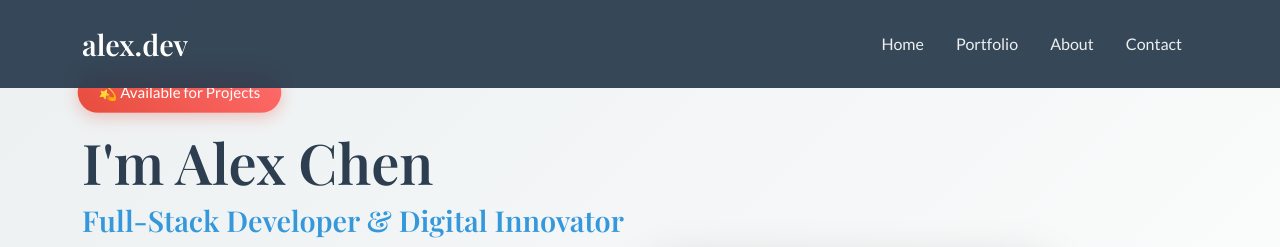
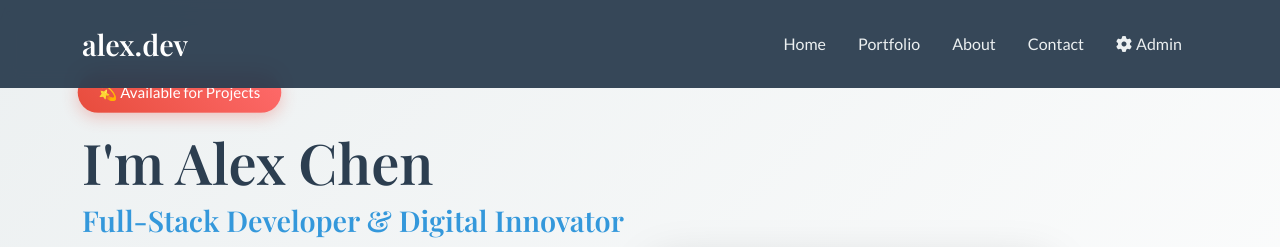
Before and after one commit to von-5412/Portfolio-website, a Flask app: page / in a window 1280 px wide. Shown: the top 247 px of the page. Run offline with Flask 3, Linux system fonts and the light colour scheme; data comes from the database, SQL or seed files in the repository.

Commit message:
Assistant checkpoint: Add admin button to navbar and fix dashboard error
Assistant generated file changes:
- templates/admin_dashboard.html: Fix users count calculation to handle string values
- templates/base.html: Add admin button to navbar

---

User prompt:

bro also add a button in navbar directing to admin pagge

Replit-Commit-Author: Assistant
Replit-Commit-Session-Id: 99ef37f1-ee84-46d7-b1b0-b8797acfce48

```diff
--- a/templates/admin_dashboard.html
+++ b/templates/admin_dashboard.html
@@ -1,4 +1,3 @@
-
 <!DOCTYPE html>
 <html lang="en">
 <head>
@@ -405,6 +404,9 @@
                 <a class="nav-link" href="{{ url_for('admin_logout') }}">
                     <i class="fas fa-sign-out-alt me-1"></i>Logout
                 </a>
+                 <a class="nav-link" href="{{ url_for('admin') }}">
+                    <i class="fas fa-cog me-1"></i>Admin Page
+                </a>
             </div>
         </div>
     </nav>
@@ -449,7 +451,7 @@
                     <div class="stat-icon users">
                         <i class="fas fa-users"></i>
                     </div>
-                    <div class="stat-number">{{ projects|map(attribute='users_count')|map('int')|sum if projects else 0 }}</div>
+                    <div class="stat-number">{{ projects|selectattr('users_count')|map(attribute='users_count')|map('int')|sum|default(0) }}</div>
                     <div class="stat-label">Total Users</div>
                 </div>
             </div>
--- a/templates/base.html
+++ b/templates/base.html
@@ -58,6 +58,11 @@
                     <li class="nav-item">
                         <a class="nav-link" href="#contact">Contact</a>
                     </li>
+                    <li class="nav-item">
+                        <a class="nav-link" href="{{ url_for('admin_login') }}">
+                            <i class="fas fa-cog me-1"></i>Admin
+                        </a>
+                    </li>
                 </ul>
             </div>
         </div>
```
